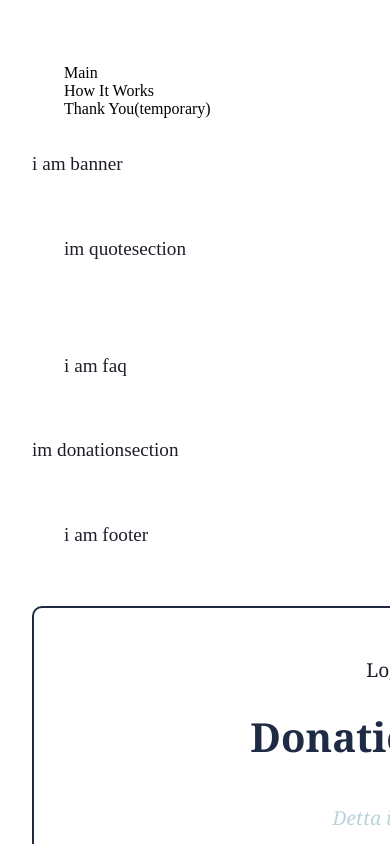
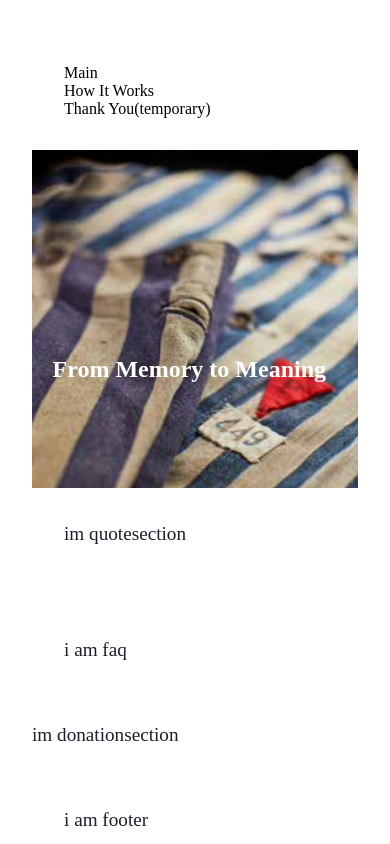
Before and after one commit to minzikimi/fundraiser, a React (Vite) app: page / in a window 390 px wide. Shown: the top 844 px of the page. Built offline with nearby package versions, Linux system fonts and the light colour scheme.

Commit message:
feat:banner components added

```diff
--- a/src/components/Banner/Banner.jsx
+++ b/src/components/Banner/Banner.jsx
@@ -1,11 +1,18 @@
-import React from 'react'
+import React from 'react';
+import styles from './banner.module.css';
+import bannerImage from '../../assets/images/banner-image-temporary.png';
 
 const Banner = () => {
   return (
-    <div>
-      <p>i am banner</p>
-    </div>
-  )
-}
+    <section
+      className={`${styles.banner} container`}
+      style={{ backgroundImage: `url(${bannerImage})` }}
+    >
+      <div className={styles.textBox}>
+        <h1 className={styles.text}>From Memory to Meaning</h1>
+      </div>
+    </section>
+  );
+};
 
-export default Banner
+export default Banner;
--- a/src/components/Banner/Banner.module.css
+++ b/src/components/Banner/Banner.module.css
@@ -0,0 +1,43 @@
+.banner {
+    height: 60vh;
+    background-size: cover;
+    background-position: center;
+    background-repeat: no-repeat;
+    position: relative;
+    display: flex;
+    justify-content: flex-end;
+    align-items: center;
+    padding: var(--spacing-large);
+  }
+
+  .textBox {
+    position: absolute;
+    right: var(--spacing-large);
+    top: 60%; /* Slightly below center */
+    transform: translateY(-50%);
+    border-radius: 4px;
+  }
+
+  .text {
+    color: white;
+    font-size: 2.5rem;
+    font-weight: bold;
+    margin: 0;
+  }
+
+  @media (max-width: 768px) {
+    .banner {
+      height: 40vh;
+      padding: var(--spacing-medium);
+    }
+
+    .textBox {
+      top: 65%;
+      right: var(--spacing-medium);
+      padding: var(--spacing-xsmall) var(--spacing-small);
+    }
+
+    .text {
+      font-size: 1.5rem;
+    }
+  }
```
